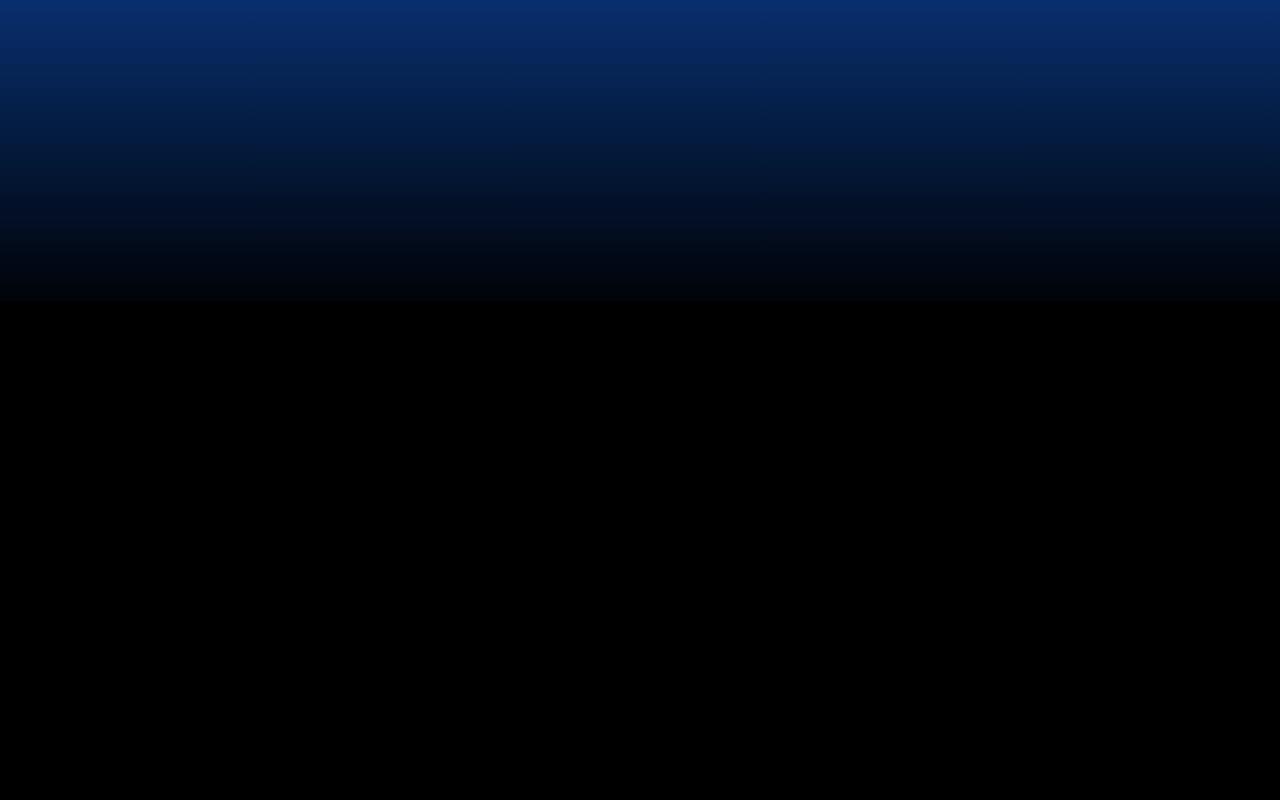
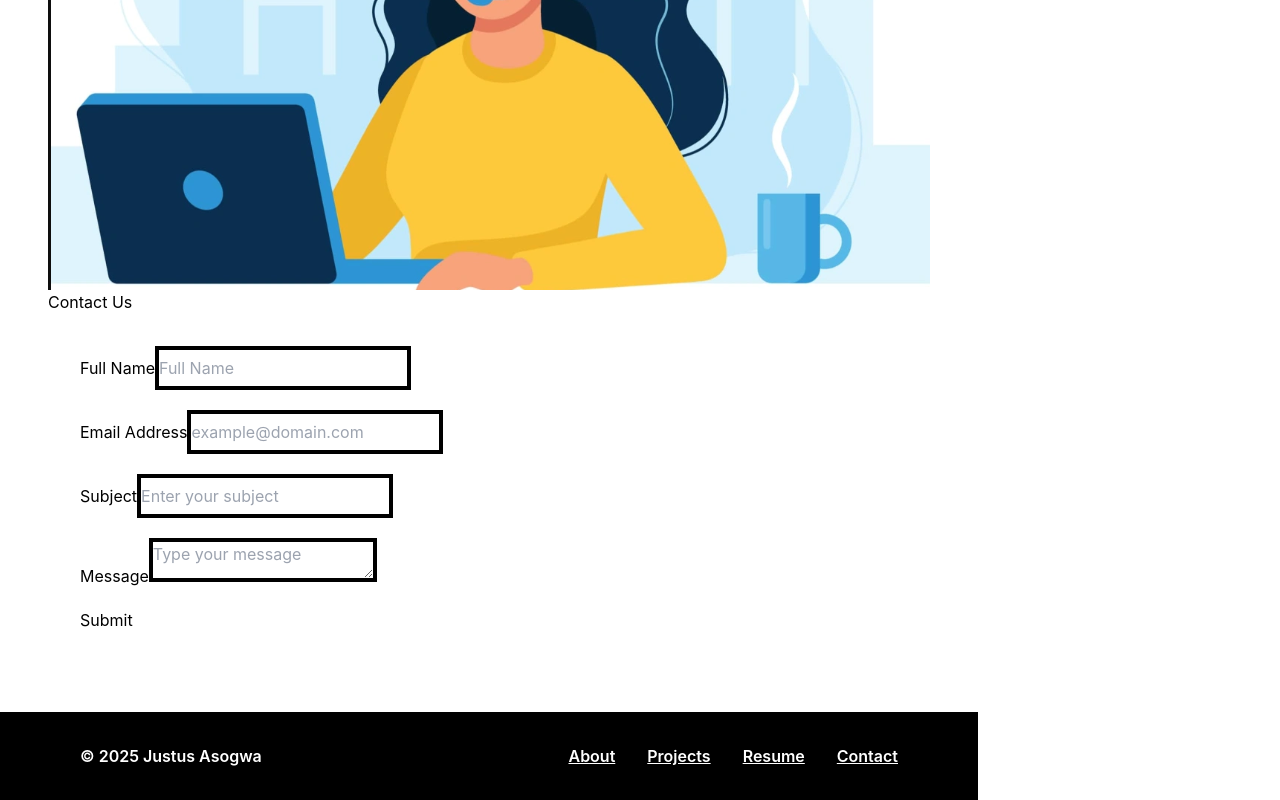
Before and after one commit to Ajay-hum/Portfolio, a React (Vite) app: page /Portfolio/contact in a window 1280 px wide. Shown: the part 499-1299 px from the top of the page. Before the commit the page ends 800 px from the top, so only its background shows below. Built offline with nearby package versions, Linux system fonts and the light colour scheme.

Commit message:
Newer Updates

```diff
--- a/src/App.jsx
+++ b/src/App.jsx
@@ -6,7 +6,9 @@ import Home from './Pages/Home';
 import About from './Pages/About';
 import Notfound from './Pages/Notfound';
 import Contact from './Pages/Contact';
-import Projects from './Pages/Projects'
+import Projects from './Pages/Projects';
+import Projectsdisp from './Pages/Projectsdisp';
+import Story from './Pages/StoryMe'
 import './App.css';
 import DownloadCV from './Components/DownloadCv';
 
@@ -20,6 +22,8 @@ export default function App() {
         <Route path="/contact" element={<Contact />} />
         <Route path="/about" element={<About />} />
         <Route path='/projects' element={<Projects/>} />
+        <Route path='/projectview' element={<Projectsdisp />} />
+        <Route path='/story' element={<Story />}/>
         <Route path="*" element={<Notfound />} />
       </Routes>
       <Footer />
--- a/src/Components/Footer.jsx
+++ b/src/Components/Footer.jsx
@@ -9,7 +9,7 @@ const footerlinks = [
 
 export default function Footer() {
   return (
-    <footer className="relative items-center bg-black gap-4 p-4 flex-col flex md:flex-row md:justify-between md:px-12 md:py-8 text-white">
+    <footer className="relative items-center bg-black gap-4 p-4 flex-col flex md:flex-row md:justify-between lg:px-20 md:px-12 md:py-8 text-white font-semibold">
       <div>
         <p>&copy; {new Date().getFullYear()} Justus Asogwa</p>
       </div>
--- a/src/Components/Navbar.jsx
+++ b/src/Components/Navbar.jsx
@@ -25,15 +25,12 @@ export default function Navbar() {
   };
 
   return (
-    <header className="w-full md:pl-4 sm:pl-2 lg:pl-8 pr-6 py-4 md:py-4 flex justify-between items-center shadow-lg fixed bg-black z-50">
+    <header className="writing w-full md:pl-4 sm:pl-2 lg:pl-32 pr-6 py-4 flex justify-between items-center shadow-lg fixed bg-black z-50">
       {/* Logo Section */}
       <nav className="flex items-center pl-10">
         <Link to="/" className="w-12 h-12 rounded-3xl">
           <img src={logo} alt="Icon" />
         </Link>
-        {/* <div className="name text-lg flex ml-2">
-          <h1>JUSTUS ASOGWA</h1>
-        </div> */}
       </nav>
 
       {/* Toggle Menu for Small Screens */}
@@ -43,7 +40,7 @@ export default function Navbar() {
         } transition-transform duration-300 md:static md:translate-x-0 md:flex md:items-center md:mr-36`}
       >
         {/* Links Section */}
-        <ul className="flex flex-col md:flex-row md:space-x-4 p-6 md:p-0">
+        <ul className="flex flex-col md:flex-row md:space-x-4 max-sm:gap-3 p-6 md:p-0">
           {navItems.map((item, index) => (
             <li key={index}>
               <Link
--- a/src/Components/SkillHistogram.jsx
+++ b/src/Components/SkillHistogram.jsx
@@ -1,3 +1,4 @@
+
 import {
   BarChart,
   Bar,
@@ -10,25 +11,25 @@ import {
 } from 'recharts';
 
 const skillData = [
-  { skill: 'HTML', level: 90, color: 'white' },
-  { skill: 'CSS', level: 85, color: 'white' },
-  { skill: 'JavaScript', level: 80, color: 'white' },
-  { skill: 'React', level: 75, color: 'white' },
-  { skill: 'TailwindCSS', level: 70, color: 'white' },
+  { skill: 'HTML', level: 90 },
+  { skill: 'CSS', level: 65 },
+  { skill: 'JavaScript', level: 90 },
+  { skill: 'React', level: 95 },
+  { skill: 'TailwindCSS', level: 80 },
 ];
 
 export default function SkillHistogram() {
   return (
-    <div style={{ width: '50%', height: 400 }}>
-      <h2 className="text-center text-2xl font-bold mb-4 text-black">Skill Levels</h2>
+    <div style={{ width: '100%', height: 400 }}>
+      <h2 className="text-center text-2xl font-bold mb-4 text-black">My Skill Levels</h2>
       <ResponsiveContainer>
-        <BarChart data={skillData} margin={{ top: 20, right: 30, left: 20, bottom: 5 }}>
+        <BarChart data={skillData} margin={{ top: 20, right: 40, left: 30, bottom: 5 }}>
           <CartesianGrid strokeDasharray="3 3" />
           <XAxis dataKey="skill" />
           <YAxis />
           <Tooltip />
           <Legend />
-          <Bar dataKey="level" fill="color" />
+          <Bar dataKey="level" fill="#8884d8" />
         </BarChart>
       </ResponsiveContainer>
     </div>
--- a/src/Pages/About.jsx
+++ b/src/Pages/About.jsx
@@ -22,10 +22,12 @@ export default function About() {
         </div>
       </div>
       <hr className='flex-grow border-t border-gray-400 mb-8 mt-1'/>
-      <div className="bg-gray-100 p-6 rounded-lg shadow-md">
+      <div className="bg-gray-100 p-2 rounded-lg shadow-md flex justify-center mb-16">
         <SkillHistogram />
       </div>
+      <div>
 
+      </div>
     </div>
   )
 }
--- a/src/Pages/Contact.jsx
+++ b/src/Pages/Contact.jsx
@@ -1,7 +1,150 @@
-import React from 'react'
+import React, { useState } from 'react';
+import image from "../assets/ProjectImgs/contact-image.png";
 
 export default function Contact() {
+  // State for form fields and errors
+  const [formData, setFormData] = useState({
+    name: '',
+    email: '',
+    subject: '',
+    message: ''
+  });
+
+  const [formErrors, setFormErrors] = useState({});
+  const [formSuccess, setFormSuccess] = useState(false);
+
+  // Handle form input changes
+  const handleChange = (e) => {
+    const { id, value } = e.target;
+    setFormData({
+      ...formData,
+      [id]: value,
+    });
+  };
+
+  // Form validation
+  const validateForm = () => {
+    const errors = {};
+
+    if (!formData.name.trim()) {
+      errors.name = 'Full Name is required';
+    }
+
+    if (!formData.email.trim()) {
+      errors.email = 'Email is required';
+    } else if (!/\S+@\S+\.\S+/.test(formData.email)) {
+      errors.email = 'Email address is invalid';
+    }
+
+    if (!formData.subject.trim()) {
+      errors.subject = 'Subject is required';
+    }
+
+    if (!formData.message.trim()) {
+      errors.message = 'Message is required';
+    }
+
+    return errors;
+  };
+
+  // Handle form submission
+  const handleSubmit = (e) => {
+    e.preventDefault();
+    const errors = validateForm();
+
+    if (Object.keys(errors).length === 0) {
+      // If no errors, submit form
+      setFormErrors({});
+      setFormSuccess(true);
+      // Allow Netlify to process the form submission
+      e.target.submit();
+    } else {
+      setFormErrors(errors);
+      setFormSuccess(false);
+    }
+  };
+
   return (
-    <div>Contact</div>
-  )
-}
+    <div className="p-12">
+      <div>
+        {/* Image Section */}
+        <div className="flex justify-center items-center">
+          <img src={image} alt="Contact Illustration" className="max-w-full h-auto" />
+        </div>
+
+        {/* Form Section */}
+        <div>
+          <h2>Contact Us</h2>
+          {formSuccess && <p className="font-medium text-base">Your message has been sent successfully!</p>}
+          <form
+            className="p-8"
+            onSubmit={handleSubmit}
+            name="contact"
+            method="POST"
+            data-netlify="true"
+          >
+            <input type="hidden" name="form-name" value="contact" />
+
+            <div className="mb-5">
+              <label htmlFor="name">Full Name</label>
+              <input
+                type="text"
+                className={`h-11 border-black border-4 ${formErrors.name ? 'is-invalid' : ''}`}
+                id="name"
+                name="name"
+                value={formData.name}
+                onChange={handleChange}
+                placeholder="Full Name"
+              />
+              {formErrors.name && <div className="invalid-feedback">{formErrors.name}</div>}
+            </div>
+
+            <div className="mb-5">
+              <label htmlFor="email">Email Address</label>
+              <input
+                type="email"
+                className={`h-11 border-black border-4 ${formErrors.email ? 'is-invalid' : ''}`}
+                id="email"
+                name="email"
+                value={formData.email}
+                onChange={handleChange}
+                placeholder="example@domain.com"
+              />
+              {formErrors.email && <div className="invalid-feedback">{formErrors.email}</div>}
+            </div>
+
+            <div className="mb-5">
+              <label htmlFor="subject">Subject</label>
+              <input
+                type="text"
+                className={`h-11 border-black border-4 ${formErrors.subject ? 'is-invalid' : ''}`}
+                id="subject"
+                name="subject"
+                value={formData.subject}
+                onChange={handleChange}
+                placeholder="Enter your subject"
+              />
+              {formErrors.subject && <div className="invalid-feedback">{formErrors.subject}</div>}
+            </div>
+
+            <div className="mb-5">
+              <label htmlFor="message">Message</label>
+              <textarea
+                className={`h-11 border-black border-4 ${formErrors.message ? 'is-invalid' : ''}`}
+                id="message"
+                name="message"
+                rows="4"
+                value={formData.message}
+                onChange={handleChange}
+                placeholder="Type your message"
+              ></textarea>
+              {formErrors.message && <div className="invalid-feedback">{formErrors.message}</div>}
+            </div>
+
+            <button type="submit" className="btn btn-primary">Submit</button>
+          </form>
+        </div>
+      </div>
+    </div>
+  );
+};
--- a/src/index.css
+++ b/src/index.css
@@ -11,13 +11,18 @@
 
 body {
   /* background: linear-gradient(to bottom,  hsla(256, 100%, 2%, 0.822), hsla(277, 86%, 36%, 0.838), hsla(256, 100%, 2%, 0.822)); */
-  background: linear-gradient(to bottom,  hsla(217, 100%, 4%, 0.822), hsla(217, 86%, 36%, 0.838), hsla(218, 100%, 2%, 0.822));
-  color: white;
+  /* background: linear-gradient(to bottom,  hsla(217, 100%, 4%, 0.822), hsla(217, 86%, 36%, 0.838), hsla(218, 100%, 2%, 0.822)); */
+  background-color: white;
+  color: black;
   margin: 0;
   display: flex;
   /* place-items: center; */
   min-width: 320px;
   min-height: 100vh;
+}
+
+.writing{
+  color: white;
 }
 
 .navbar {
```
Also changed, not shown: src/Pages/Home.jsx (+5 -5 lines), src/Assets/ProjectImgs/contact-image.png (added), src/Pages/Projectsdisp.jsx (added), src/Pages/StoryMe.jsx (added). Lines whose indentation alone changed are shown as unchanged.
